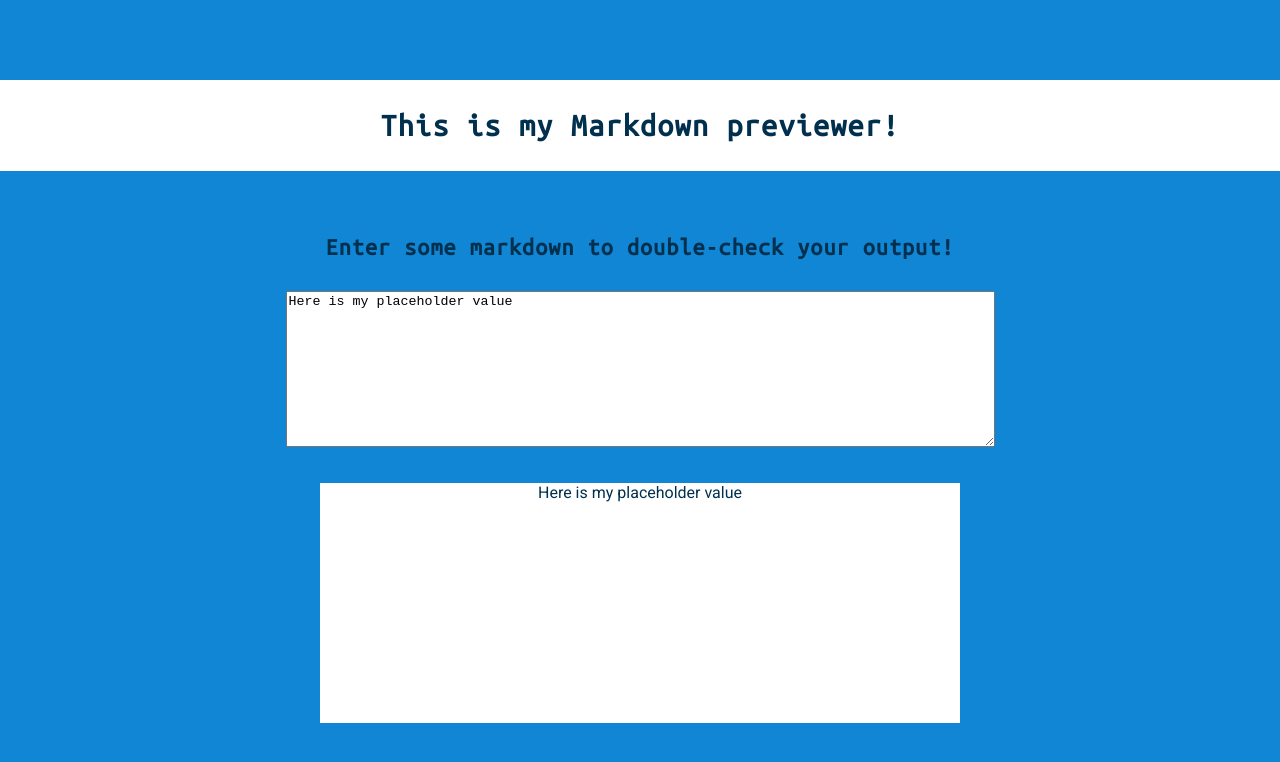
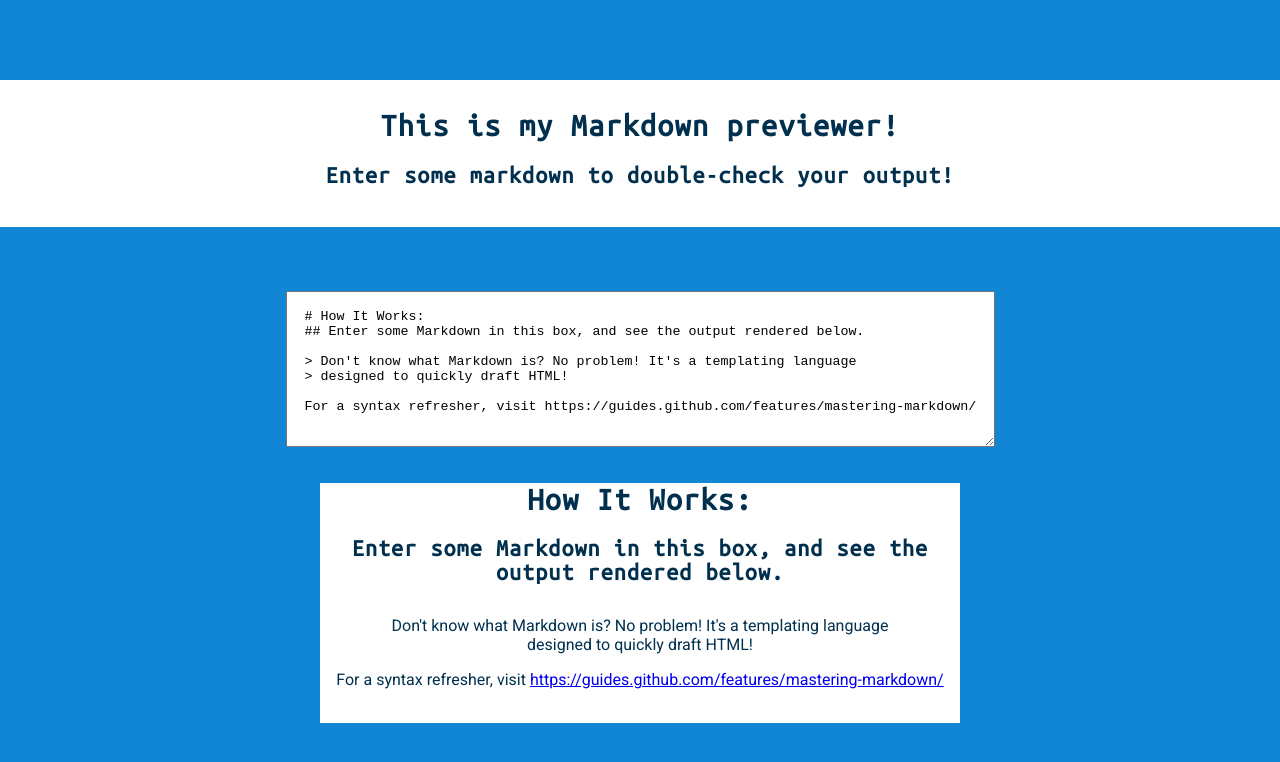
Before and after one commit to dylanesque/ReactMarkdown, a React (Create React App) app: page / in a window 1280 px wide. Shown: the top 762 px of the page. Built offline with nearby package versions, Linux system fonts and the light colour scheme.

Commit message:
Successfully implemented marked.js middleware

```diff
--- a/src/App.js
+++ b/src/App.js
@@ -1,13 +1,17 @@
 import React, { Component } from 'react';
 
+import marked from 'marked';
+
 import './App.css';
+
+const renderer = new marked.Renderer();
 
 class App extends Component {
   constructor(props) {
     super(props);
 
     this.state = {
-      value: 'Here is my placeholder value'
+      value: placeholderText
     }
 
     this.handleChange = this.handleChange.bind(this);
@@ -20,14 +24,10 @@ class App extends Component {
   render() {
     return (
       <div className="App">
-
         <div className="heading">
           <h1>This is my Markdown previewer!</h1>
+          <h2>Enter some markdown to double-check your output!</h2>
         </div>
-
-        <div>
-      <h2>Enter some markdown to double-check your output!</h2>
-
         <form>
           <textarea
             value={this.state.value}
@@ -36,13 +36,16 @@ class App extends Component {
             rows="10"
             cols="86" />
         </form>
-      </div>
-
-      <div id="preview">{ this.state.value }</div>
-
+        <Preview value={this.state.value} />
       </div>
     );
   }
+};
+
+const Preview = props => {
+  return (
+      <div id='preview' dangerouslySetInnerHTML={{__html: marked(props.value, { renderer: renderer })}} />
+    );
 }
 
 const placeholderText = `
```
Lines whose indentation alone changed are shown as unchanged.
